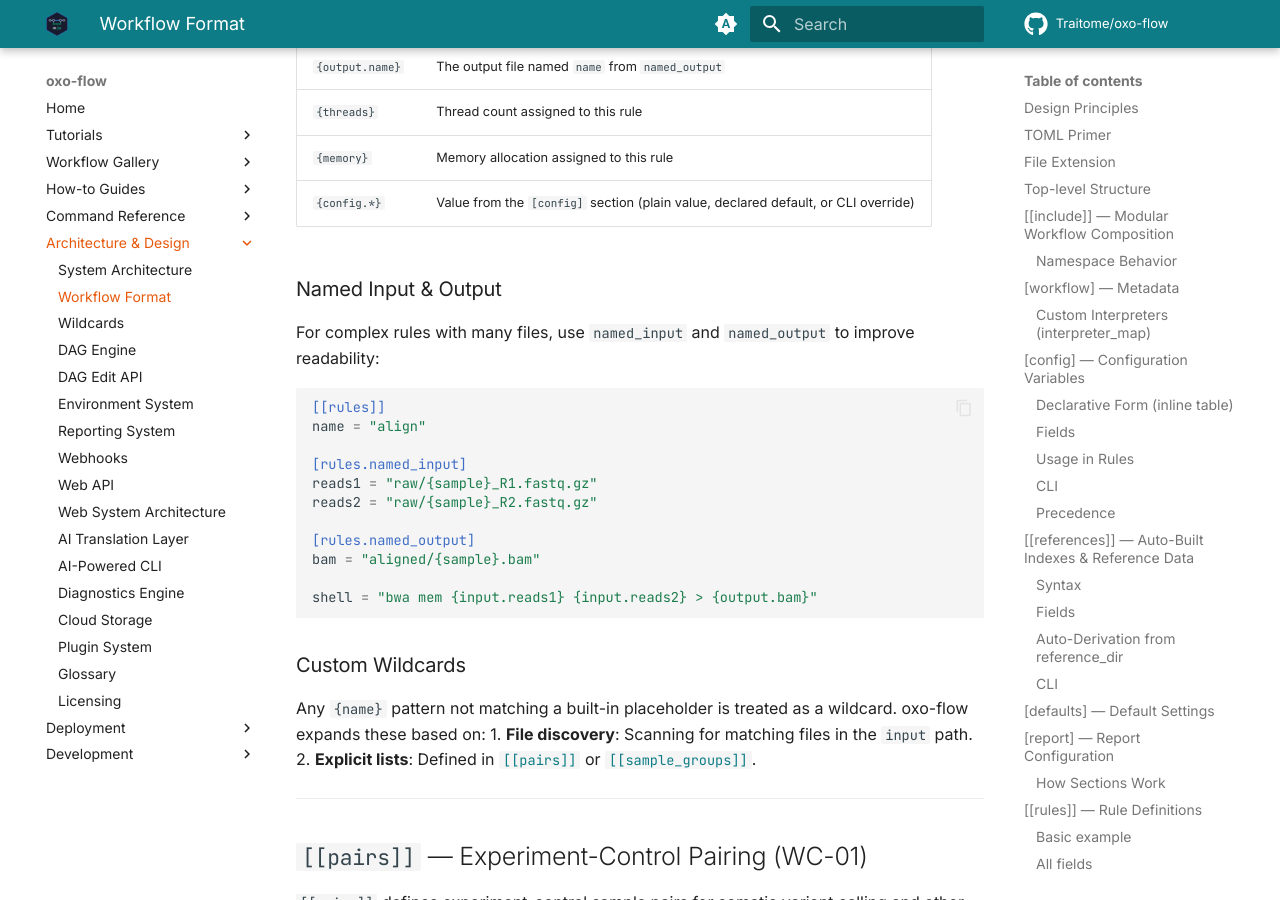
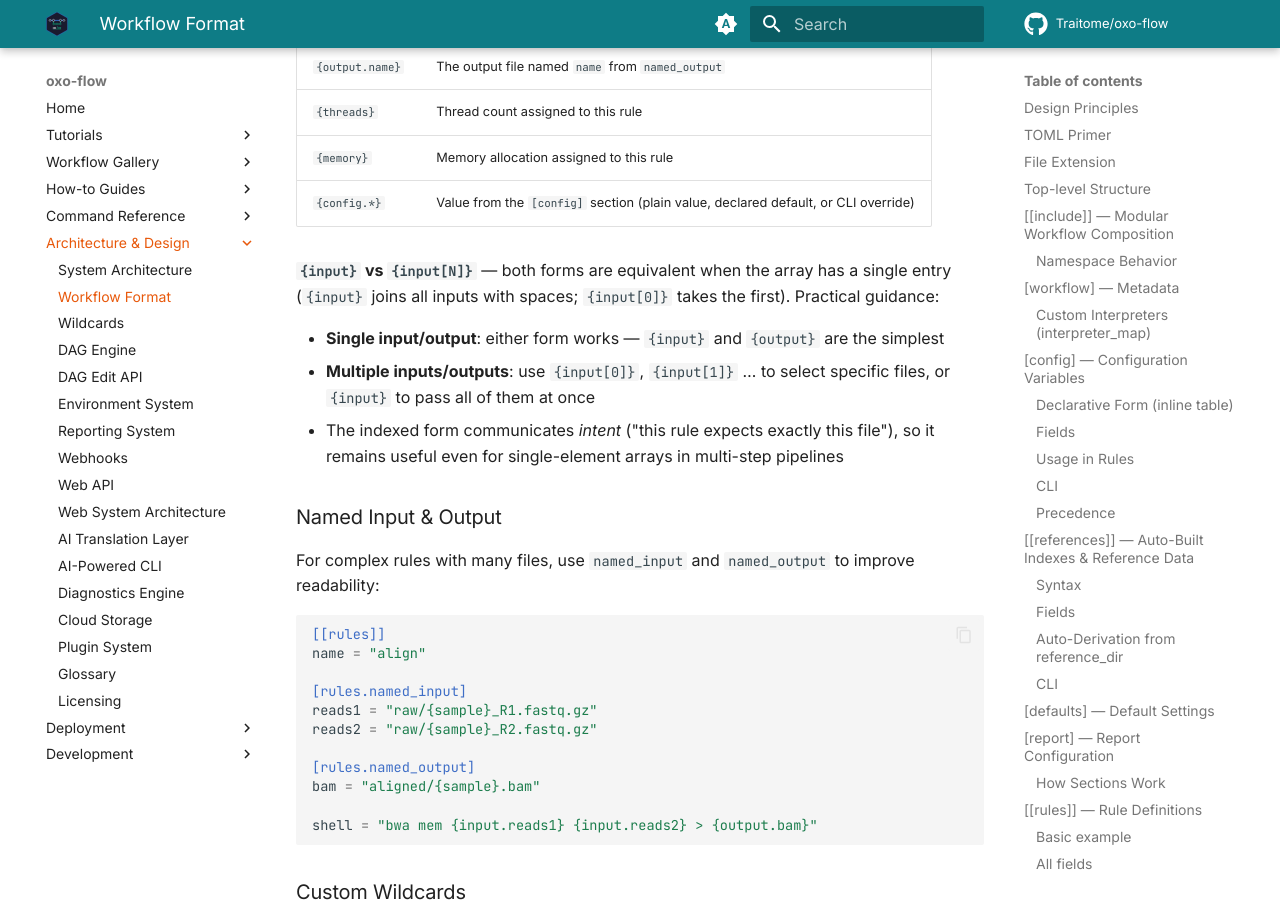
Before and after one commit to Traitome/oxo-flow, an MkDocs documentation site: the page built from docs/guide/src/reference/workflow-format.md, in a window 1280 px wide and 900 px high, scrolled down 25552 px. Built offline with MkDocs 1.6.1 and Material for MkDocs 9.7.7, drawn with Linux system fonts in a browser that asks for light colours; comment, search, counter and statistics services are not loaded.

Commit message:
docs: explain {input} vs {input[0]} equivalence and when to use each
Verified: for single-element arrays both forms expand identically
({input} joins all inputs; {input[0]} takes the first). Added
guidance to the two primary placeholder references:

- workflow-format.md: full table + practical guidance on choosing
  simple vs indexed form
- create-workflow.md: note added to the built-in placeholders table

No full-doc rewrite needed — both forms are correct everywhere;
the guidance resolves the ambiguity for new users.

Co-Authored-By: Claude <noreply@anthropic.com>

```diff
--- a/docs/guide/src/reference/workflow-format.md
+++ b/docs/guide/src/reference/workflow-format.md
@@ -994,6 +994,12 @@ Built-in placeholders use the same syntax but have reserved meanings:
 | `{memory}` | Memory allocation assigned to this rule |
 | `{config.*}` | Value from the `[config]` section (plain value, declared default, or CLI override) |
 
+**`{input}` vs `{input[N]}`** — both forms are equivalent when the array has a single entry (`{input}` joins all inputs with spaces; `{input[0]}` takes the first). Practical guidance:
+
+- **Single input/output**: either form works — `{input}` and `{output}` are the simplest
+- **Multiple inputs/outputs**: use `{input[0]}`, `{input[1]}` … to select specific files, or `{input}` to pass all of them at once
+- The indexed form communicates *intent* ("this rule expects exactly this file"), so it remains useful even for single-element arrays in multi-step pipelines
+
 ### Named Input & Output
 
 For complex rules with many files, use `named_input` and `named_output` to improve readability:
```
Also changed, not shown: docs/guide/src/how-to/create-workflow.md (+3 -0 lines).
